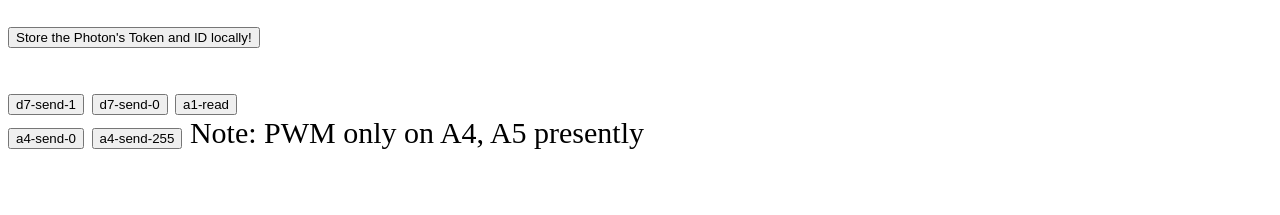
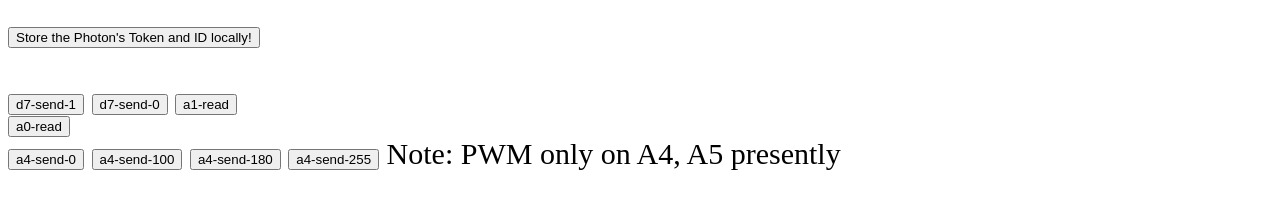
Before and after one commit to renerosiegithub/t1a01-app-ren2, a plain HTML site: page T1A05-light-on-Rene.html in a window 1280 px wide. Shown: the part 356-571 px from the top of the page. Drawn offline with Linux system fonts and the light colour scheme.

Commit message:
Update T1A05-light-on-Rene.html

```diff
--- a/T1A05-light-on-Rene.html
+++ b/T1A05-light-on-Rene.html
@@ -184,16 +184,28 @@ Get this from the settings area when logged into <a href="http://spark.io">http:
 }"><br>
 
 
+<input type="button" value="a0-read" onClick="{
+    sendToSpark('a0-read')
+}"><br>
+
 
 <input type="button" value="a4-send-0" onClick="{
     sendToSpark('a4-send-0')
 }">
 
 
+<input type="button" value="a4-send-100" onClick="{
+    sendToSpark('a4-send-100')
+}">
+
+
+<input type="button" value="a4-send-180" onClick="{
+    sendToSpark('a4-send-180')
+}">
+
 <input type="button" value="a4-send-255" onClick="{
     sendToSpark('a4-send-255')
 }">
-
 Note: PWM only on A4, A5 presently<br>
 
 
```
